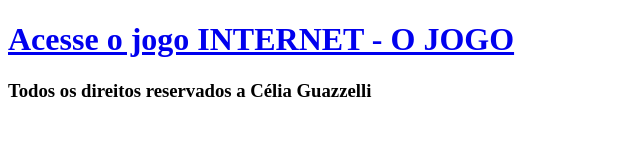
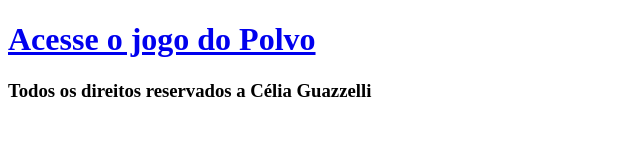
Before and after one commit to CeliaGuazzelli/JogoPolvo, a plain HTML site: page index.html in a window 1280 px wide. Shown: the whole page, without its empty margins (0-640 px from the left). Drawn offline with Linux system fonts and the light colour scheme.

Commit message:
Update index.html

```diff
--- a/index.html
+++ b/index.html
@@ -4,7 +4,7 @@
 <title>index</title>
 <meta charset="utf-8">
 </head>
-<body><h1><a href="Polvo.html">Acesse o jogo INTERNET - O JOGO</a></h1>
+<body><h1><a href="Polvo.html">Acesse o jogo do Polvo</a></h1>
 <h3>Todos os direitos reservados a Célia Guazzelli</h3>
 </body>
 </html>
```
